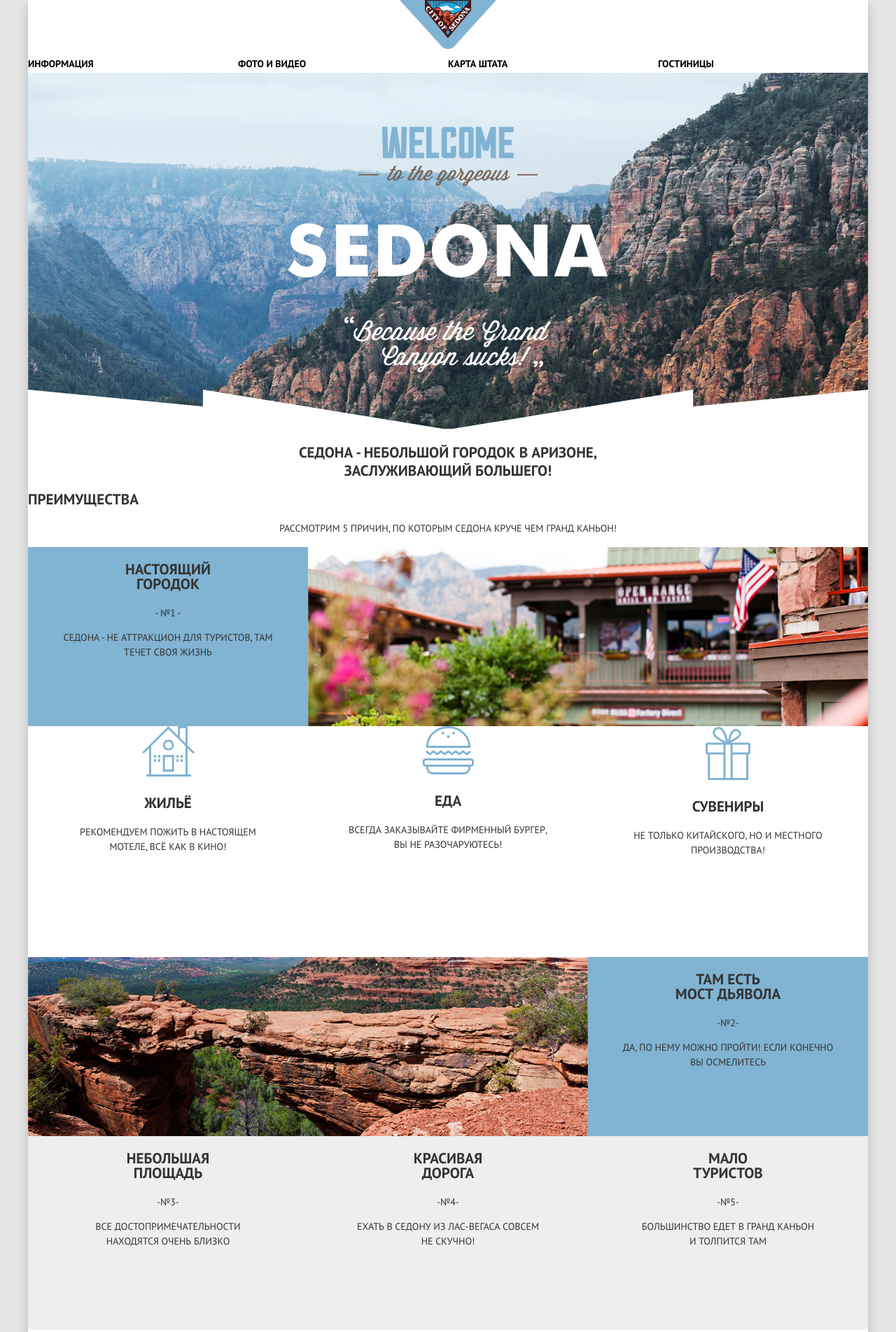
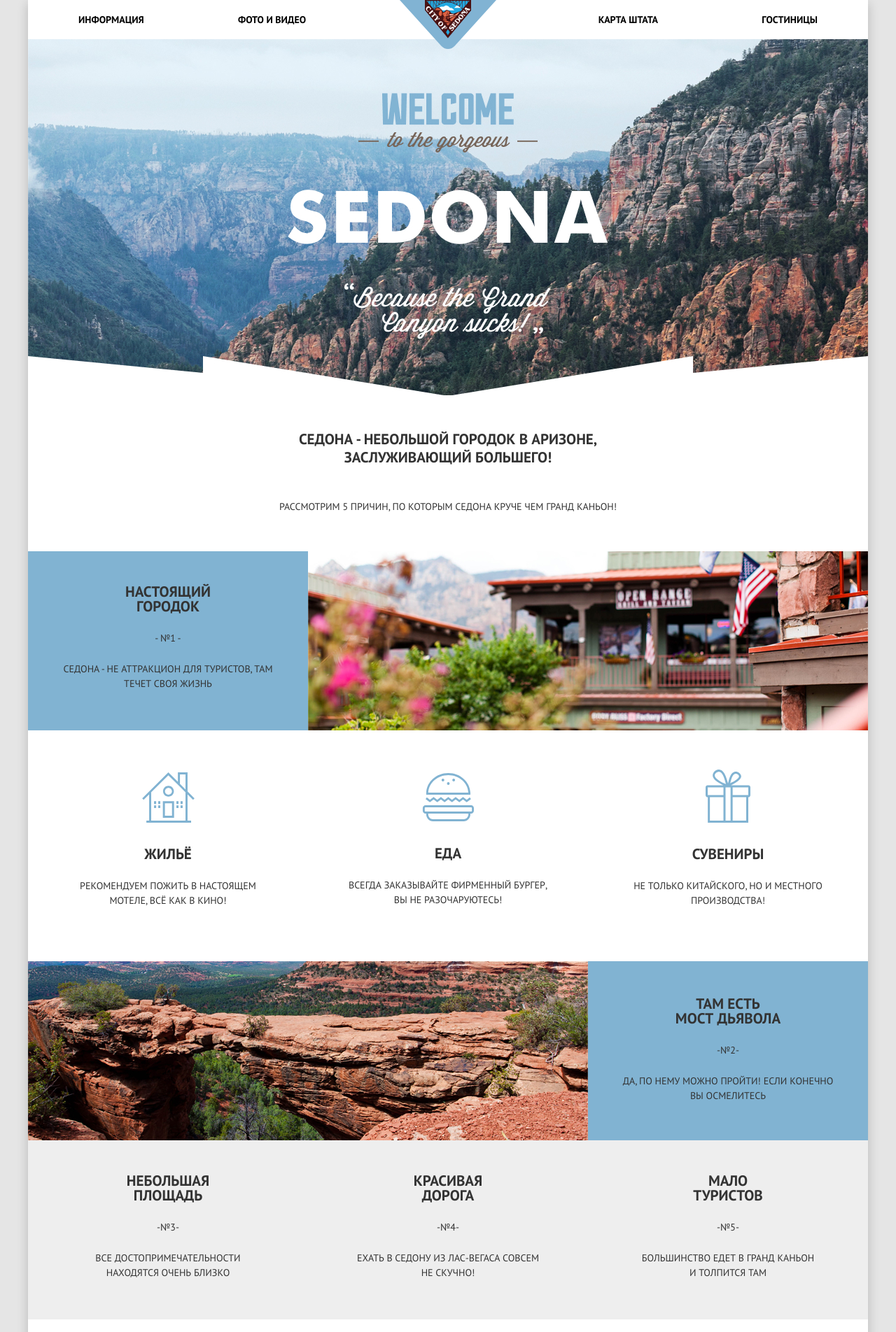
Before and after one commit to valkiboy/1114841-sedona-31, a plain HTML site: page index.html in a window 1280 px wide. Shown: the top 1904 px of the page at 70% size. Drawn offline with Linux system fonts and the light colour scheme.

```diff
--- a/css/style.css
+++ b/css/style.css
@@ -42,16 +42,35 @@ img {
   height: auto;
 }
 
+.visually-hidden {
+  position: absolute;
+  width: 1px;
+  height: 1px;
+  margin: -1px;
+  border: 0;
+  padding: 0;
+  white-space: nowrap;
+  clip-path: inset(100%);
+  clip: rect(0 0 0 0);
+  overflow: hidden;
+}
+
 /* Grid */
 
 .page {
   height: 100%;
 }
 
+.main-header {
+  position: relative;
+}
+
 /* Logo */
 
 .main-header-logo {
-  justify-self: center;
+  position: absolute;
+  top: 0;
+  left: 531px;
 }
 
 /* Main navigation */
@@ -61,6 +80,9 @@ img {
   line-height: 26px;
   font-weight: 700;
   color: var(--basic-black);
+  padding: 15px 0;
+  grid-template-columns: 1fr 1fr;
+  grid-template-rows: auto;
 }
 
 .main-navigation a {
@@ -78,11 +100,23 @@ img {
 }
 
 .site-navigation li {
-  width: 300px;
+  width: 50%;
 }
 
 .site-navigation a {
   text-decoration: none;
+}
+
+.navigation-right li {
+  text-align: right;
+}
+
+.info {
+  margin-left: 72px;
+}
+
+.hotel {
+  margin-right: 72px;
 }
 
 .site-navigation a:not([href]) {
@@ -110,6 +144,9 @@ img {
   font-size: 21px;
   line-height: 26px;
   font-weight: 700;
+  margin-top: 42.5px;
+  margin-bottom: 0;
+  min-height: 80px;
 }
 
 /* Five reasons */
@@ -118,10 +155,8 @@ img {
   text-align: center;
   font-size: 14px;
   line-height: 26px;
-}
-
-.features {
-  margin-bottom: 58px;
+  margin-top: 16.5px;
+  margin-bottom: 0;
 }
 
 .feature-list {
@@ -131,6 +166,7 @@ img {
   margin: 0;
   padding: 0;
   text-align: center;
+  margin-top: 51px;
 }
 
 .feature-list .real-town {
@@ -157,6 +193,18 @@ img {
   background-color: var(--basic-blue);
 }
 
+.real-town-wrapper h3 {
+  margin-top: 47px;
+}
+
+.real-town-wrapper h3 + p {
+  margin-top: 25px;
+}
+
+.real-town-wrapper p + p {
+  margin-top: 23px;
+}
+
 .feature-list h3 {
   font-size: 21px;
   line-height: 21px;
@@ -175,6 +223,40 @@ img {
   width: 400px;
 }
 
+.feature-list-attractions-house img {
+  margin-top: 60px;
+}
+
+.feature-list-attractions-house h3 {
+  margin-top: 28px;
+}
+
+.feature-list-attractions-house p {
+  margin-top: 25px;
+}
+
+.feature-list-attractions-burger img {
+  margin-top: 61px;
+}
+
+.feature-list-attractions-burger h3 {
+  margin-top: 29px;
+}
+
+.feature-list-attractions-burger p {
+  margin-top: 25px;
+}
+
+.feature-list-attractions-box img {
+  margin-top: 55px;
+}
+.feature-list-attractions-box h3 {
+  margin-top: 28px;
+}
+.feature-list-attractions-box p {
+  margin-top: 25px;
+}
+
 .feature-item-devil-bridge {
   display: flex;
 }
@@ -191,23 +273,53 @@ img {
   background-color: var(--basic-blue);
 }
 
+.devil-bridge-wrapper h3 {
+  margin-top: 50px;
+}
+
+.devil-bridge-wrapper h3 + p {
+  margin-top: 25px;
+}
+
+.devil-bridge-wrapper p + p {
+  margin-top: 23px;
+}
+
 .feature-item {
   margin: 0;
 }
 
-.features-items-small-area {
+.small-area {
   width: 400px;
   min-height: 256px;
 }
 
-.features-items-beautiful-road {
+.beautiful-road {
   width: 400px;
   min-height: 256px;
 }
 
-.features-items-few-tourists {
+.few-tourists {
   width: 400px;
   min-height: 256px;
+}
+
+.small-area h3,
+.beautiful-road h3,
+.few-tourists h3 {
+  margin-top: 47px;
+}
+
+.small-area h3 + p,
+.beautiful-road h3 + p,
+.few-tourists h3 + p {
+  margin-top: 25px;
+}
+
+.small-area p + p,
+.beautiful-road p + p,
+.few-tourists p + p {
+  margin-top: 23px;
 }
 
 .small-area,
@@ -225,6 +337,15 @@ img {
   text-align: center;
   font-size: 30px;
   line-height: 24px;
+  margin-top: 58px;
+  margin-bottom: 0;
+}
+
+.interested p {
+  min-height: 62px;
+  margin-top: 4px;
+  margin-bottom: 0;
+  padding-top: 33px;
 }
 
 .list-of-hotels {
@@ -272,6 +393,7 @@ img {
   background-color: var(--basic-brown);
   height: 86px;
   width: 568px;
+  margin-top: 24px;
 }
 
 .hotel-search:hover {
@@ -505,7 +627,6 @@ img {
   margin-bottom: 0;
   height: 17px;
   text-align: right;
-
 }
 
 /* Main footer */
@@ -514,6 +635,12 @@ img {
   background-color: var(--basic-white);
   display: grid;
   grid-template-columns: 1fr 1fr 1fr;
+  min-height: 120px;
+}
+
+.main-footer-shift {
+  opacity: 0.8;
+  margin-top: -120px;
 }
 
 .footer-contacts a {
@@ -536,16 +663,18 @@ img {
 
 .footer-contacts {
   padding-top: 23px;
+  text-align: center;
 }
 
 /* Social button */
 
 .social-button {
   background-color: var(--basic-blue);
-  display: block;
+  display: flex;
   width: 46px;
   height: 48px;
-  text-align: center;
+  justify-content: center;
+  align-items: center;
   margin-bottom: 6px;
 }
 
@@ -571,4 +700,5 @@ img {
 .footer-copyright {
   padding-top: 47px;
   line-height: 26px;
+  text-align: center;
 }
--- a/index.html
+++ b/index.html
@@ -23,14 +23,16 @@
               alt="Логотип сайта городка Седона"
             />
           </a>
-          <ul class="site-navigation">
-            <li><a href="">Информация</a></li>
+          <ul class="site-navigation navigation-left">
+            <li><a href="" class="info">Информация</a></li>
             <li>
-              <a href="">Фото и видео</a>
+              <a href="" class="foto-video">Фото и видео</a>
             </li>
-            <li><a href="">Карта штата</a></li>
+          </ul>
+          <ul class="site-navigation navigation-right">
+            <li><a href="" class="map-state">Карта штата</a></li>
             <li>
-              <a href="catalog.html">Гостиницы</a>
+              <a href="catalog.html" class="hotel">Гостиницы</a>
             </li>
           </ul>
         </nav>
@@ -75,7 +77,7 @@
                 </div>
               </div>
               <ul class="feature-list-attractions">
-                <li>
+                <li class="feature-list-attractions-house">
                   <img
                     src="image/house_icon.svg"
                     width="75"
@@ -88,7 +90,7 @@
                     мотеле, всё как в кино!
                   </p>
                 </li>
-                <li>
+                <li class="feature-list-attractions-burger">
                   <img
                     src="image/burger_icon.svg"
                     width="74"
@@ -101,7 +103,7 @@
                     вы не разочаруютесь!
                   </p>
                 </li>
-                <li>
+                <li class="feature-list-attractions-box">
                   <img
                     src="image/box_icon.svg"
                     width="64"
@@ -197,9 +199,9 @@
           />
         </section>
       </main>
-      <footer class="main-footer">
+      <footer class="main-footer main-footer-shift">
         <section class="footer-contacts">
-          <h2>Контакты</h2>
+          <h2 class="visually-hidden">Контакты</h2>
           <p>
             <a class="footer-address" href="">#VISITSEDONA</a>
           </p>
@@ -208,7 +210,7 @@
           </p>
         </section>
         <section class="footer-social">
-          <h2>Давайте дружить!</h2>
+          <h2 class="visually-hidden">Давайте дружить!</h2>
           <ul class="footer-social-wrapper">
             <li>
               <a class="social-button" href=""
@@ -261,7 +263,7 @@
           </ul>
         </section>
         <section class="footer-copyright">
-          <h2>Разработчик</h2>
+          <h2 class="visually-hidden">Разработчик</h2>
           <p>
             website by
             <a class="copyright-button" href="https://htmlacademy.ru"
```
